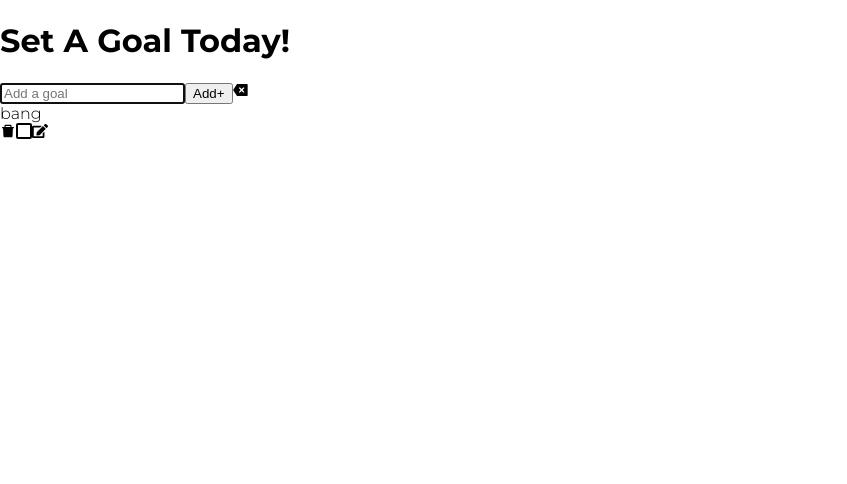
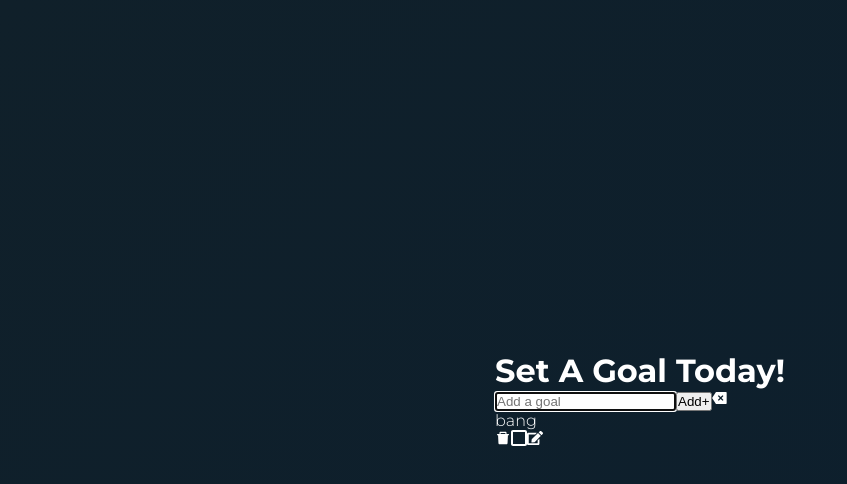
Before and after one commit to sseans/React-Goals, a React (Create React App) app: page / in a window 1280 px wide. Shown: the top 484 px of the page, without its empty margins (0-847 px from the left). Built offline with nearby package versions, Linux system fonts and the light colour scheme.

Commit message:
styling changes

```diff
--- a/src/App.css
+++ b/src/App.css
@@ -1,9 +1,27 @@
-body {
+*,
+*::after,
+*::before {
+  padding: 0;
   margin: 0;
-  font-family: "Montserrat", sans-serif;
 }
 
-code {
-  font-family: source-code-pro, Menlo, Monaco, Consolas, "Courier New",
-    monospace;
+body,
+#root,
+.App {
+  font-family: "Montserrat", sans-serif;
+  width: 100%;
+  height: 100vh;
 }
+
+.App {
+  display: flex;
+  justify-content: center;
+  align-items: center;
+  background: rgb(16, 32, 42);
+  background: linear-gradient(
+    133deg,
+    rgba(16, 32, 42, 1) 0%,
+    rgba(13, 31, 45, 1) 79%
+  );
+  color: white;
+}
```
